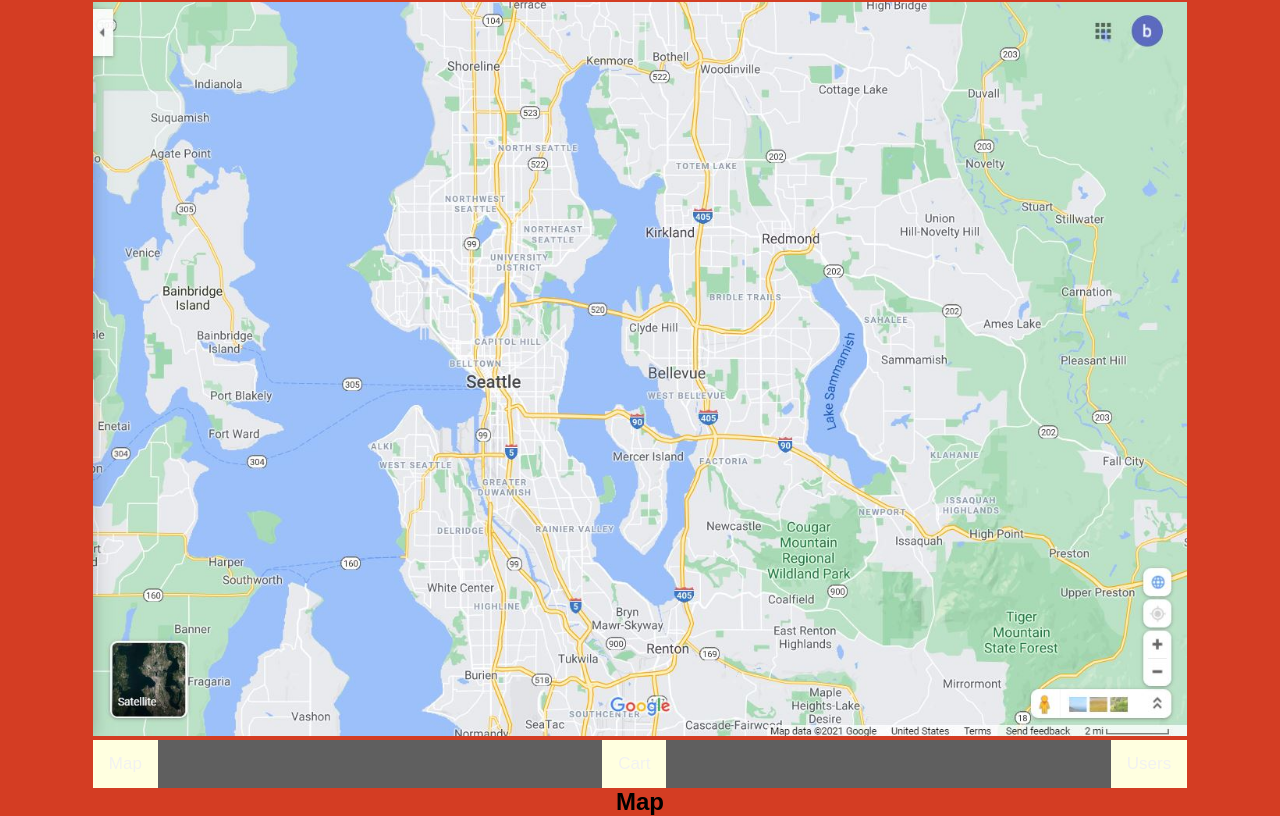
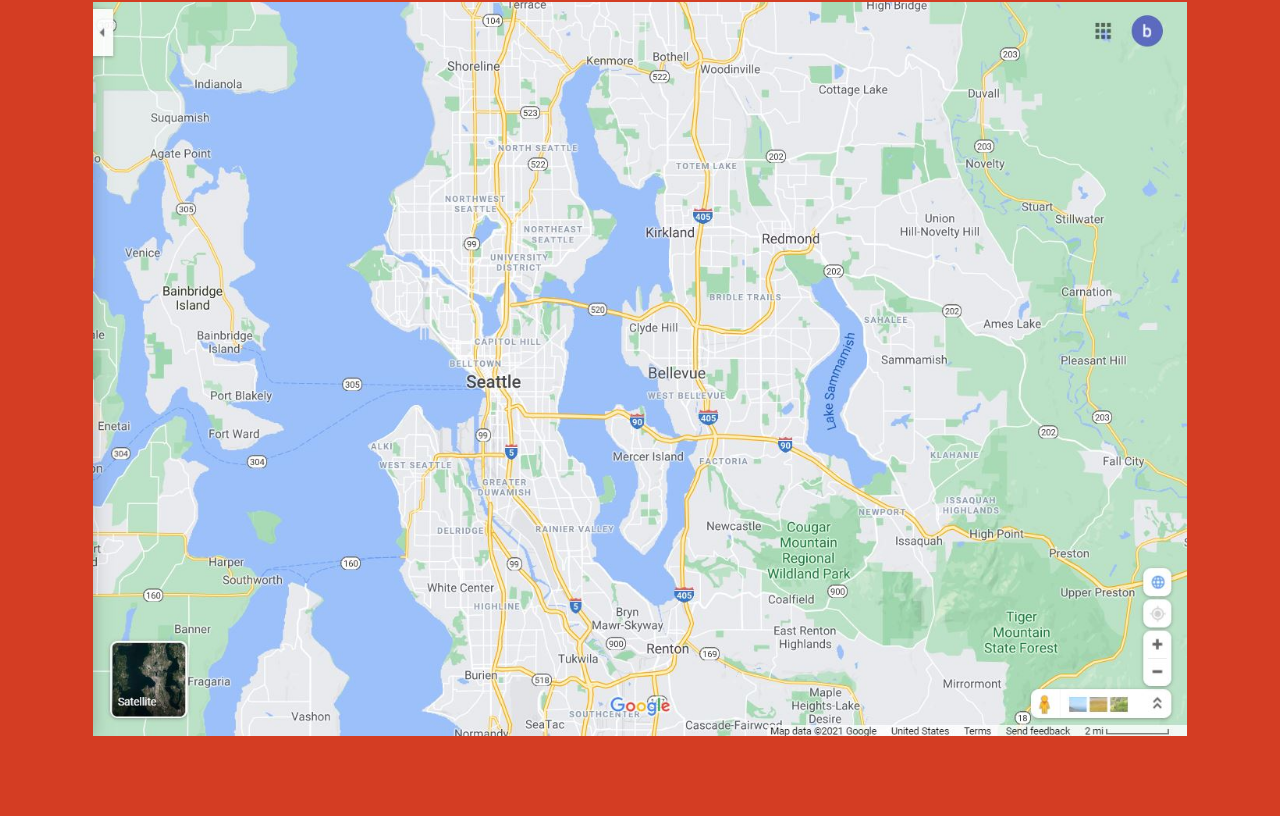
Before and after one commit to CodeSmartBiks/AD320-Group2-TeamProject, a React (Create React App) app in the folder frontend-react/: page / in a window 1280 px wide. Shown: the part 213-1029 px from the top of the page. After the commit the page ends 953 px from the top, so only its background shows below. Built offline with nearby package versions, Linux system fonts and the light colour scheme.

Commit message:
Mainbody experiement cleanup

```diff
--- a/frontend-react/src/components/MainBody.js
+++ b/frontend-react/src/components/MainBody.js
@@ -1,69 +1,15 @@
 import React, { Component } from 'react';
 import Map from "./Map";
-import {
-    BrowserRouter as Router,
-    Switch,
-    Route,
-    Link
-  } from "react-router-dom";
+
 
 function MainBody () {
 
         return (
         <div>
-        <Map/>
-        <Router>
-      <div>
-        <nav>
-          <ul className="topnav">
-            <li>
-              <Link to="/">Map</Link>
-            </li>
-            <li>
-              <Link to="/about">Cart</Link>
-            </li>
-            <li>
-              <Link to="/users">Users</Link>
-            </li>
-          </ul>
-        </nav>
+          <Map/>
 
-        {/* A <Switch> looks through its children <Route>s and
-            renders the first one that matches the current URL. */}
-        <Switch>
-          <Route path="/about">
-            {/* adminpage component, not About */}
-            <About />
-          </Route>
-          <Route path="/users">
-            {/* vendorpage component, not Users */}
-            <Users />
-          </Route>
-          <Route path="/">
-            {/* customerpage component, not Home */}
-            <Home />
-          </Route>
-        </Switch>
-      </div>
-
-
-    </Router>
-    </div> )
+        </div>
+        )
     }
 
-
-function Home() {
-  return <h2>Map</h2>;
-}
-
-function About() {
-  return <h2>Cart</h2>;
-}
-
-function Users() {
-  return <h2>Users</h2>;
-}
-
-
-
 export default MainBody;
```
